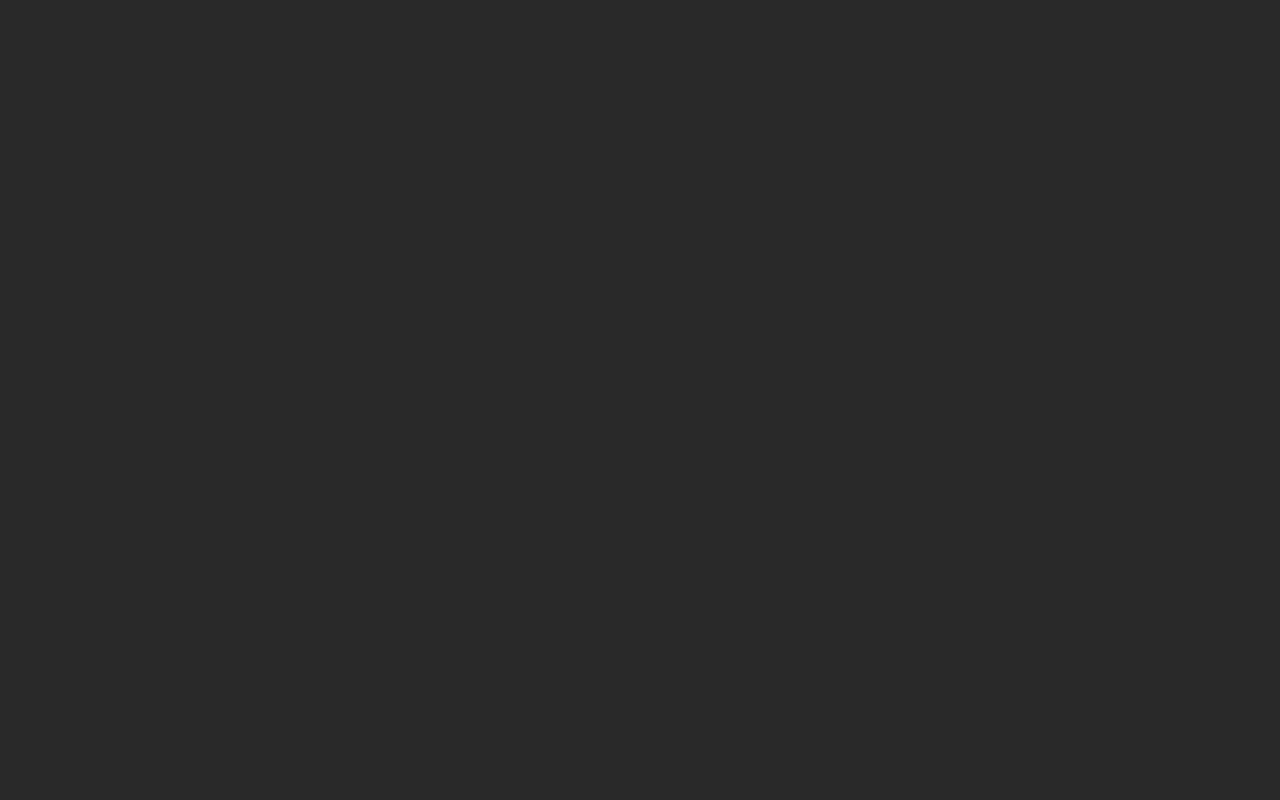
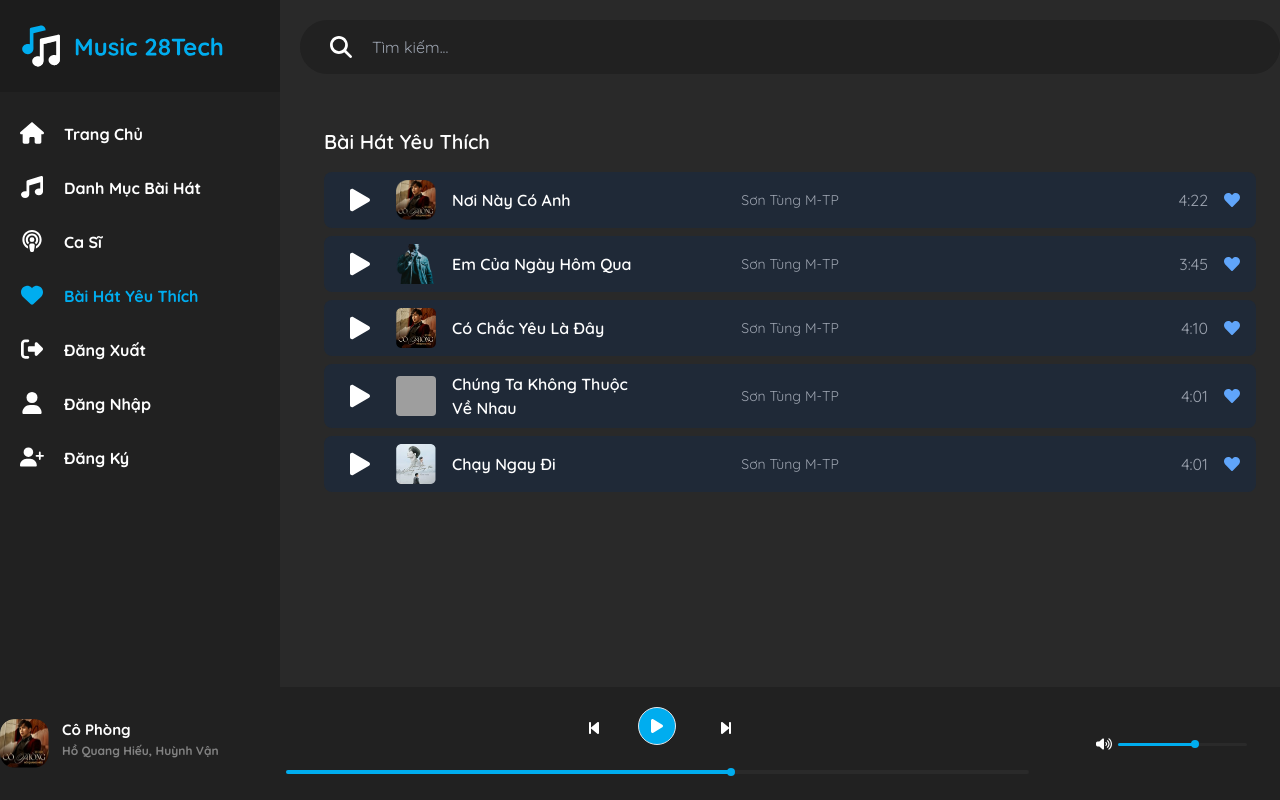
Before and after one commit to Subzerozzz/Project_FER, a React (Create React App) app: page /wishlist in a window 1280 px wide. Before the commit this address had no page. Built offline with nearby package versions, Linux system fonts and the light colour scheme; grey boxes are pictures that could not be loaded.

Commit message:
Initial commit for favorite songs page

```diff
--- a/src/App.js
+++ b/src/App.js
@@ -7,6 +7,7 @@ import { LoginPage } from './pages/Authen/Login';
 import { RegisterPage } from './pages/Authen/Register';
 import { Categories } from './pages/Categories/Categories';
 import { SingersPage } from './pages/Singers/Singers';
+import { Favorite } from  './pages/Favorite/Favorite';
 
 function App() {
   return (
@@ -19,6 +20,7 @@ function App() {
             <Route path='register' element={<RegisterPage/>} />
             <Route path='categories' element={<Categories/>} />
             <Route path='singers' element={<SingersPage />} />
+            <Route path='wishlist' element={<Favorite />} />
           </Route>
         </Routes>
       </BrowserRouter>
--- /dev/null
+++ b/src/pages/Favorite/Favorite.js
@@ -0,0 +1,76 @@
+import React from 'react';
+import { FaHeart } from 'react-icons/fa';
+import { BsFillPlayFill } from 'react-icons/bs';
+
+const songs = [
+  {
+    title: 'Nơi Này Có Anh',
+    artist: 'Sơn Tùng M-TP',
+    duration: '4:22',
+    image: '/demo/home/image-1.png',
+  },
+  {
+    title: 'Em Của Ngày Hôm Qua',
+    artist: 'Sơn Tùng M-TP',
+    duration: '3:45',
+    image: '/demo/home/image-2.png',
+  },
+  {
+    title: 'Có Chắc Yêu Là Đây',
+    artist: 'Sơn Tùng M-TP',
+    duration: '4:10',
+    image: '/demo/home/image-3.png',
+  },
+  {
+    title: 'Chúng Ta Không Thuộc Về Nhau',
+    artist: 'Sơn Tùng M-TP',
+    duration: '4:01',
+    image: '/demo/home/image-4.png',
+  },
+  {
+    title: 'Chạy Ngay Đi',
+    artist: 'Sơn Tùng M-TP',
+    duration: '4:01',
+    image: '/demo/home/image-5.png',
+  },
+];
+
+export const Favorite = () => {
+  return (
+    <div className="p-6 text-white">
+      <h2 className="text-xl font-semibold mb-4">Bài Hát Yêu Thích</h2>
+      <ul className="space-y-2">
+        {songs.map((song, index) => (
+          <li
+            key={index}
+            className="relative flex items-center justify-between bg-gray-800 rounded-lg px-4 py-2"
+          >
+            {/* Trái: Nút + Ảnh + Tên bài */}
+            <div className="flex items-center gap-4 w-[300px]">
+              <button className="text-white">
+                <BsFillPlayFill size={40} />
+              </button>
+              <img
+                src={song.image}
+                alt="cover"
+                className="w-10 h-10 rounded object-cover"
+              />
+              <p className="font-semibold">{song.title}</p>
+            </div>
+
+            {/* Giữa: Tên ca sĩ */}
+            <p className="absolute left-1/2 transform -translate-x-1/2 text-sm text-gray-400">
+              {song.artist}
+            </p>
+
+            {/* Phải: Thời gian + icon heart */}
+            <div className="flex items-center gap-4 w-[150px] justify-end">
+              <span className="text-gray-400">{song.duration}</span>
+              <FaHeart className="text-blue-400" />
+            </div>
+          </li>
+        ))}
+      </ul>
+    </div>
+  );
+};
```
